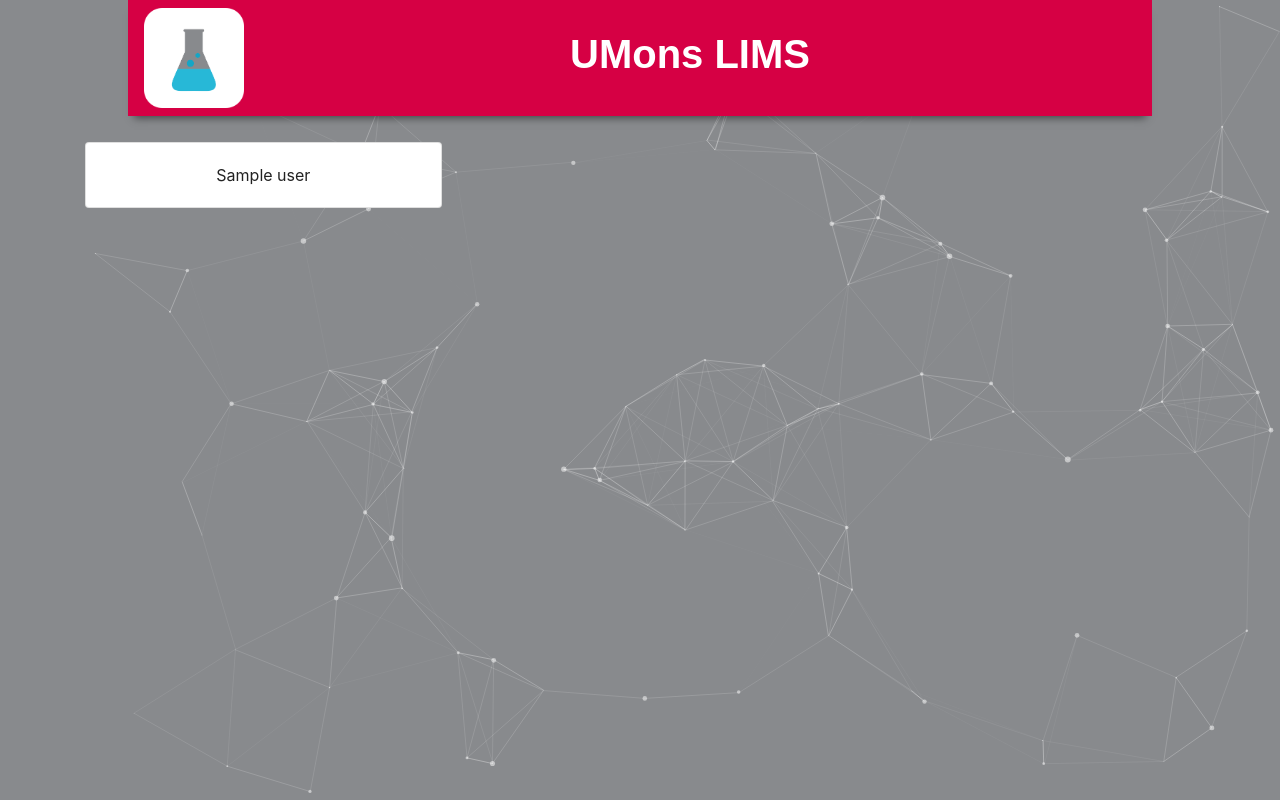
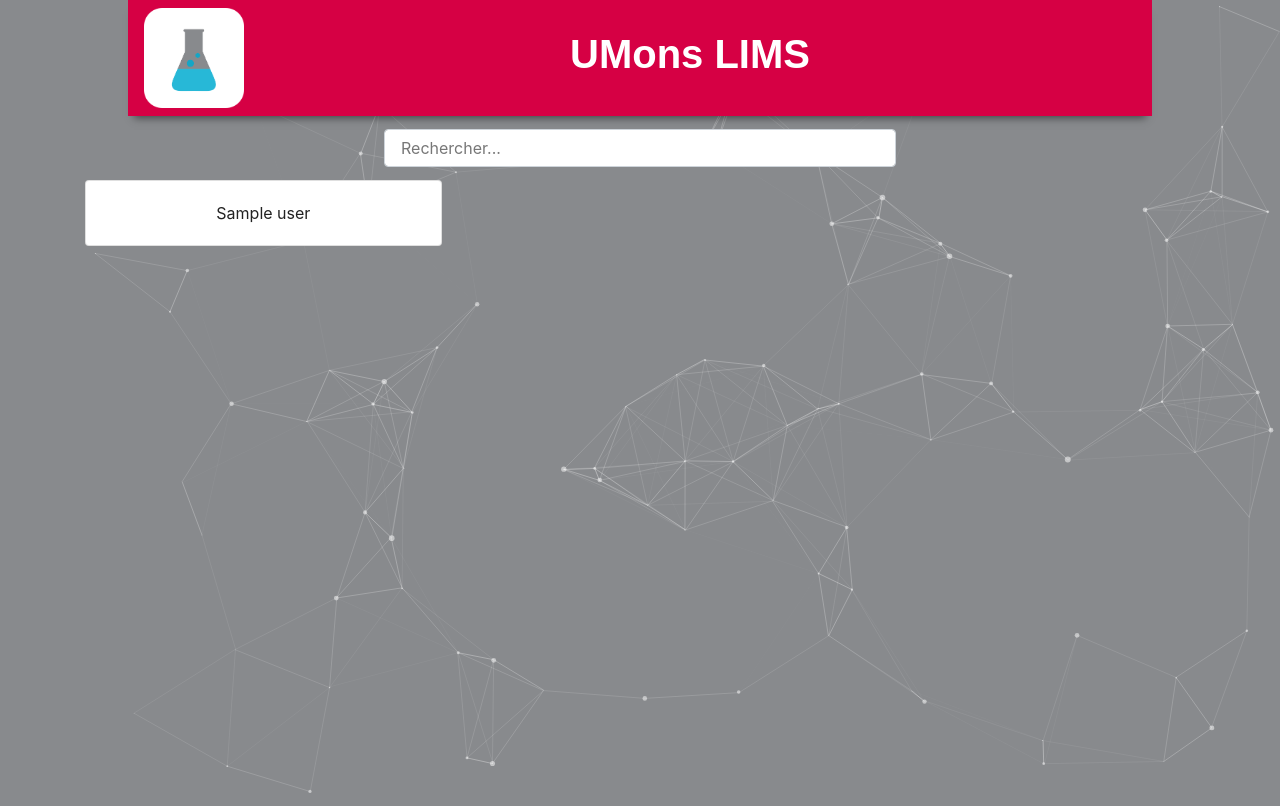
Before and after one commit to ArnaudPalgen/ma2_web_technologies, a Symfony app: template umons-lims2/templates/login.html.twig in a window 1280 px wide. Run offline with Twig, Linux system fonts and the light colour scheme; the template is opened without the code that fills it: most values are stand-ins (such as "Sample title", 1, 10 or a date in 2020); some libraries are stand-ins or nearby versions; some web fonts are replaced.

Commit message:
add searchbar and fix particle.js bug

```diff
--- a/umons-lims2/public/style.css
+++ b/umons-lims2/public/style.css
@@ -1,22 +1,23 @@
 #particles-js {
-    position: absolute;
+    position: fixed;
     top: 0;
     left: 0;
     width: 100%;
-    height: 100vh;
+    height: 100%;
     z-index: -1;
     background: #888A8D;
+}
 
-}
 #particles-js > canvas {
     width: 100%;
     height: 100%;
 }
 
 .navbar{
+    position: fixed;
     background-color: #d60044;
     box-shadow: 0px 8px 8px -6px rgba(0,0,0,.5);
-    width:80% !important;
+    width:80%;
 }
 
 .title{
--- a/umons-lims2/src/Controller/MainController.php
+++ b/umons-lims2/src/Controller/MainController.php
@@ -24,7 +24,7 @@ class MainController extends AbstractController{
      */
     public function login(): Response
     {
-        $users=array("Jean", "Jeanne", "Marc", "Jerome", "Paul", "Thomas", "Jaqueline", "Jilbert", "Jean-Jacques");
+        $users=array("Jean", "Jeanne", "Marc", "Jerome", "Paul", "Thomas", "Jaqueline", "Jilbert", "Jean-Jacques", "Fe", "Rochell", "Angelique", "Tawanna", "Alyce", "Delmy", "Merna", "Abbey", "Kaitlin", "America", "Aundrea", "Theresia", "Luana", "Annie", "Arleen", "Karoline", "Gus", "Edris", "Elenora", "Lurlene", "Kelsie", "Jospeh", "Ed", "Nadine", "Irina", "Samara", "Mamie", "Shaniqua", "Glayds", "Jerric");
         return $this ->render('login.html.twig', ['users' => $users]);
     }
 
--- a/umons-lims2/templates/base.html.twig
+++ b/umons-lims2/templates/base.html.twig
@@ -25,8 +25,11 @@
                 </li>
             </ul>
         </nav>
+        <div class="input-group" style="margin-top:1%; width:40%;">
+            <input type="search" id="searchbar" placeholder="Rechercher..." class="form-control" action="#"/>
+        </div>
         </center>
-        <div class="container" style="margin-top:2%;">
+        <div class="container" style="margin-top:1%;">
             {% block body %}{% endblock %}
         </div>
         <div id="particles-js" ></div>
```
